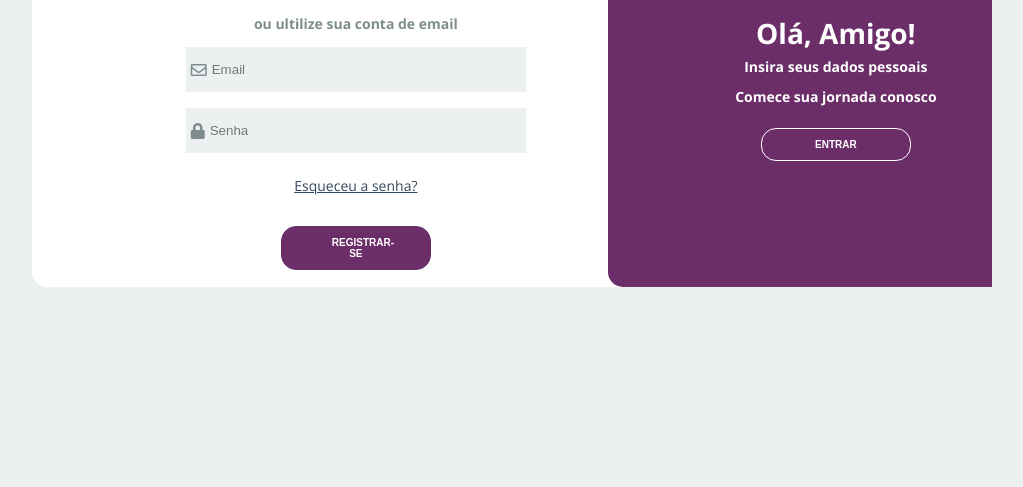
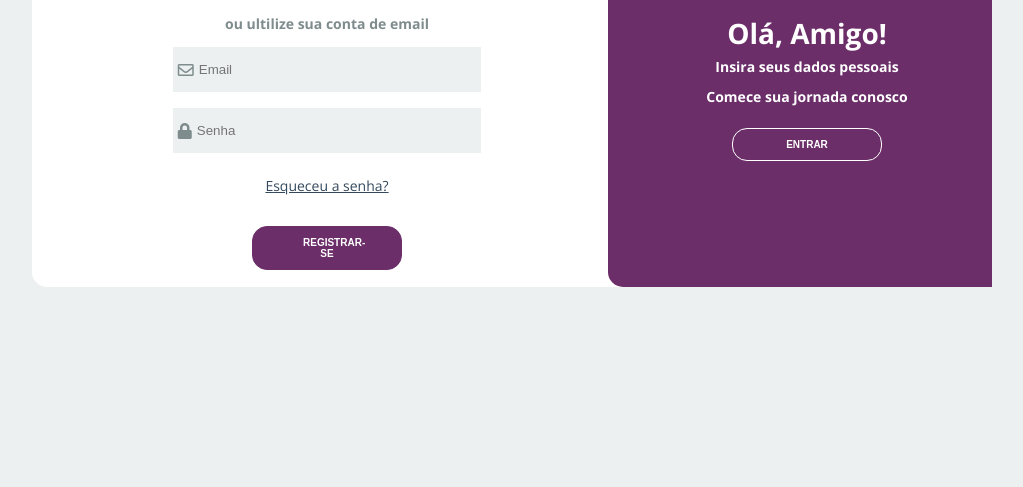
Before and after one commit to castronicolau/Login, a plain HTML site: page login.html in a window 1280 px wide. Shown: the part 313-800 px from the top of the page, without its empty margins (128-1151 px from the left). Drawn offline with nearby package versions, Linux system fonts and the light colour scheme.

Commit message:
Atividade finalizada

```diff
--- a/css/style.css
+++ b/css/style.css
@@ -76,7 +76,7 @@ body{
 .btn{
     border-radius:15px;
     text-transform: uppercase;
-    color:white;
+    color:#fff;
     font-size: 10px;
     padding: 10px 50px;
     cursor: pointer;
@@ -100,6 +100,8 @@ body{
 .btn-second{
     background-color: #6b2e69;
     border: 1px solid #6b2e69;
+    transition: background-color .2s;
+
 }
 
 .btn-second:hover{
@@ -115,6 +117,7 @@ body{
 
 .first-column{
     text-align: center;
+    width: 30%;
     flex: 1 0 auto;
     z-index: 10;
 }
```
